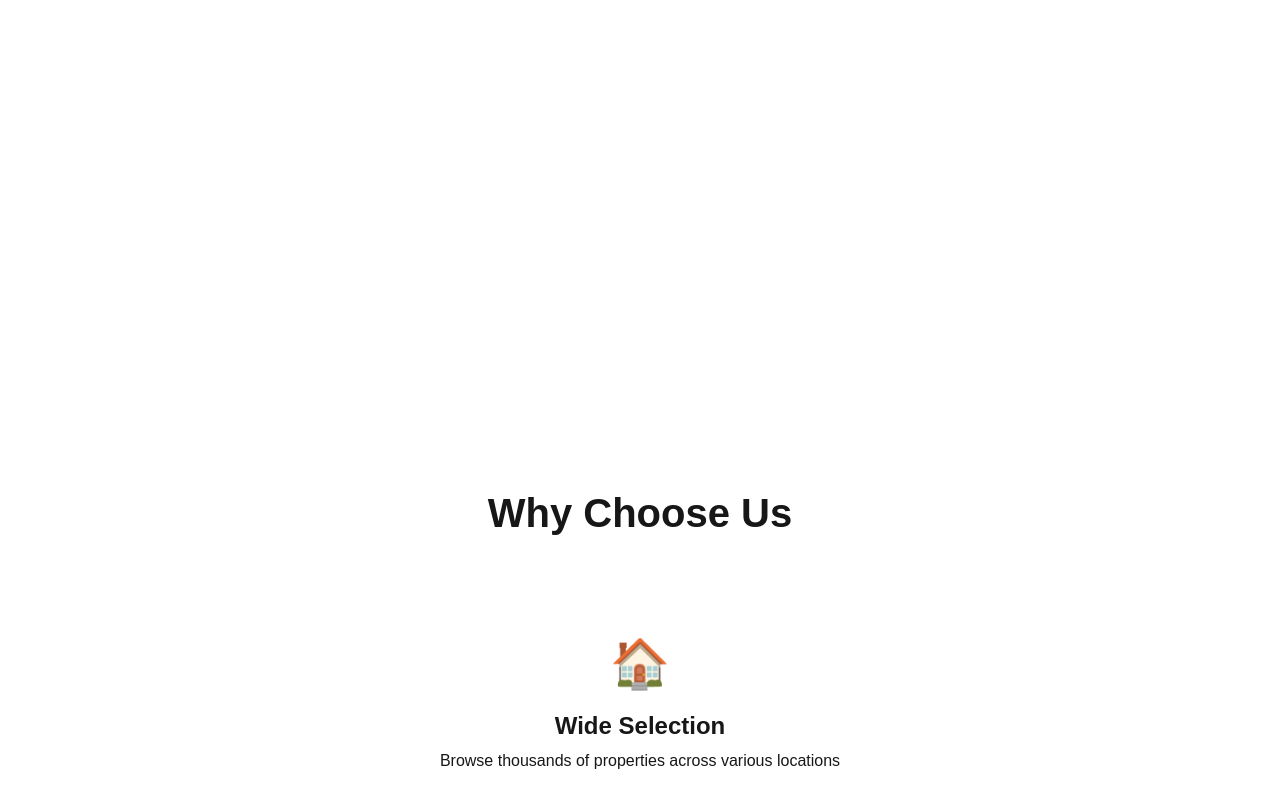
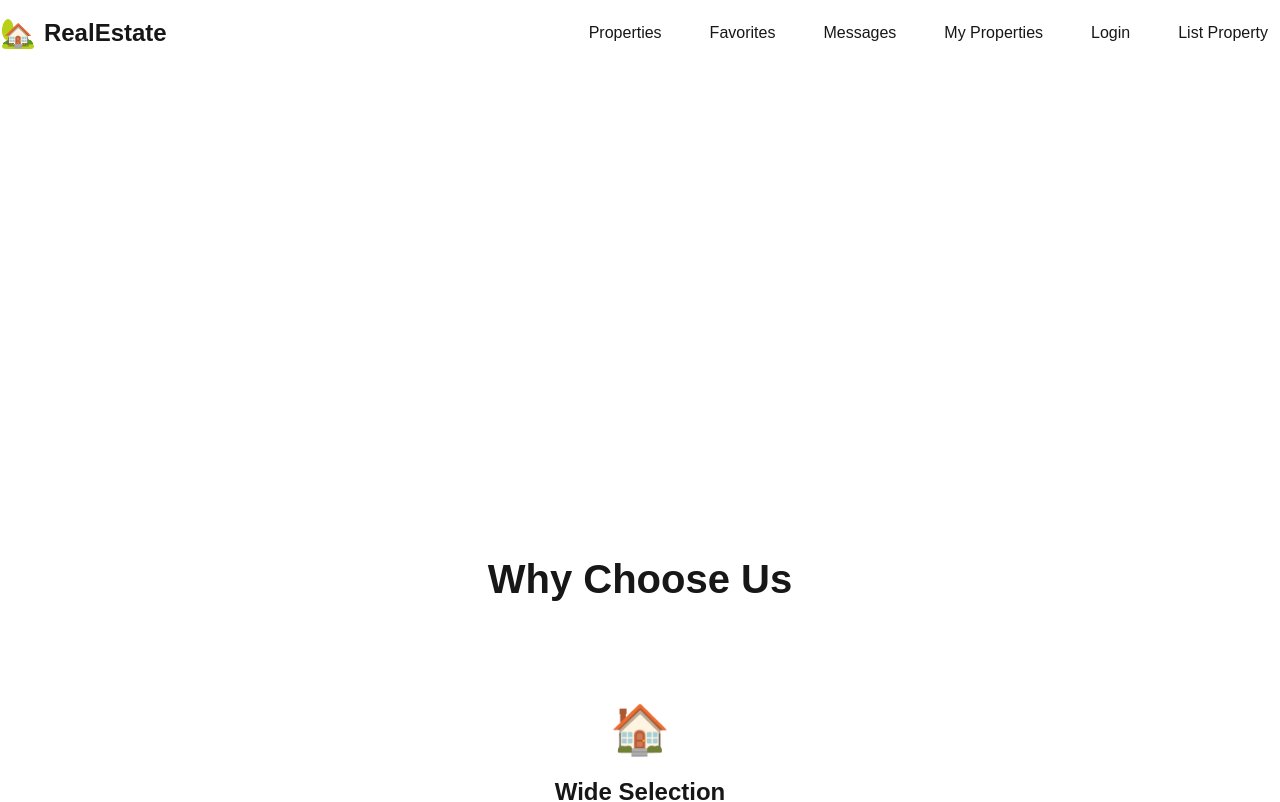
Before and after one commit to joshua-akuna/real-estate-client, a Next.js app: page / in a window 1280 px wide. Shown: the top 802 px of the page. Built offline with nearby package versions, Linux system fonts and the light colour scheme.

Commit message:
implemented Navbar and Footer in global layout

```diff
--- a/src/app/layout.js
+++ b/src/app/layout.js
@@ -1,26 +1,19 @@
-import { Geist, Geist_Mono } from 'next/font/google';
 import './globals.css';
-
-const geistSans = Geist({
-  variable: '--font-geist-sans',
-  subsets: ['latin'],
-});
-
-const geistMono = Geist_Mono({
-  variable: '--font-geist-mono',
-  subsets: ['latin'],
-});
+import Navbar from '@/components/ui/Navbar';
+import Footer from '@/components/ui/Footer';
 
 export const metadata = {
-  title: 'Create Next App',
-  description: 'Generated by create next app',
+  title: 'Real Estate App',
+  description: 'Find your dream property',
 };
 
 export default function RootLayout({ children }) {
   return (
     <html lang='en'>
-      <body className={`${geistSans.variable} ${geistMono.variable}`}>
-        {children}
+      <body>
+        <Navbar />
+        <main>{children}</main>
+        <Footer />
       </body>
     </html>
   );
```
